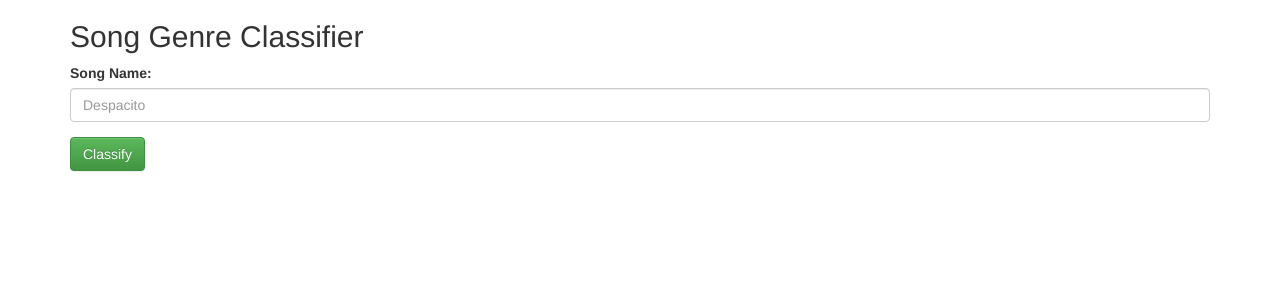
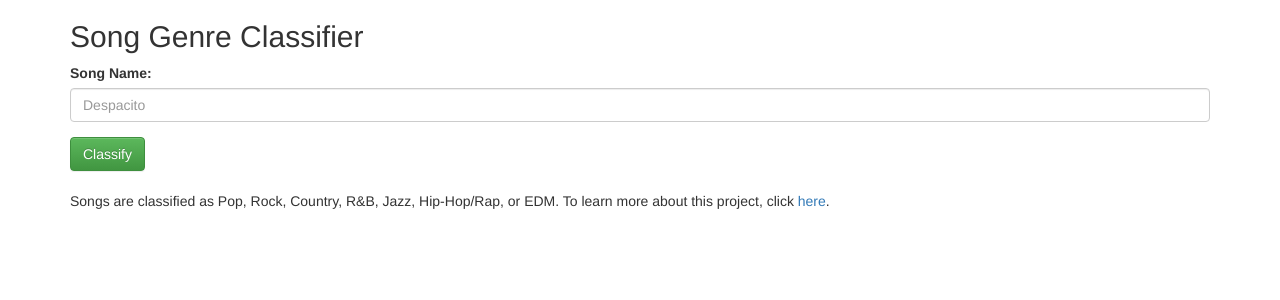
Before and after one commit to corinneburger1/Genre-Classifier, a Flask app: page / in a window 1280 px wide. Shown: the top 300 px of the page. Run offline with Flask 2, Linux system fonts and the light colour scheme; some libraries are stand-ins or nearby versions.

Commit message:
description and link to report

```diff
--- a/app/templates/index.html
+++ b/app/templates/index.html
@@ -25,6 +25,12 @@
 
             <br>
 
+            <div>
+                Songs are classified as Pop, Rock, Country, R&B, Jazz, Hip-Hop/Rap, or EDM.
+                To learn more about this project, click <a target="_blank" href="http://users.eecs.northwestern.edu/~rma7510">here</a>.
+            </div>
+
+            <br>
             {% with messages = get_flashed_messages(with_categories=true) %}
                 {% if messages %}
 
```
